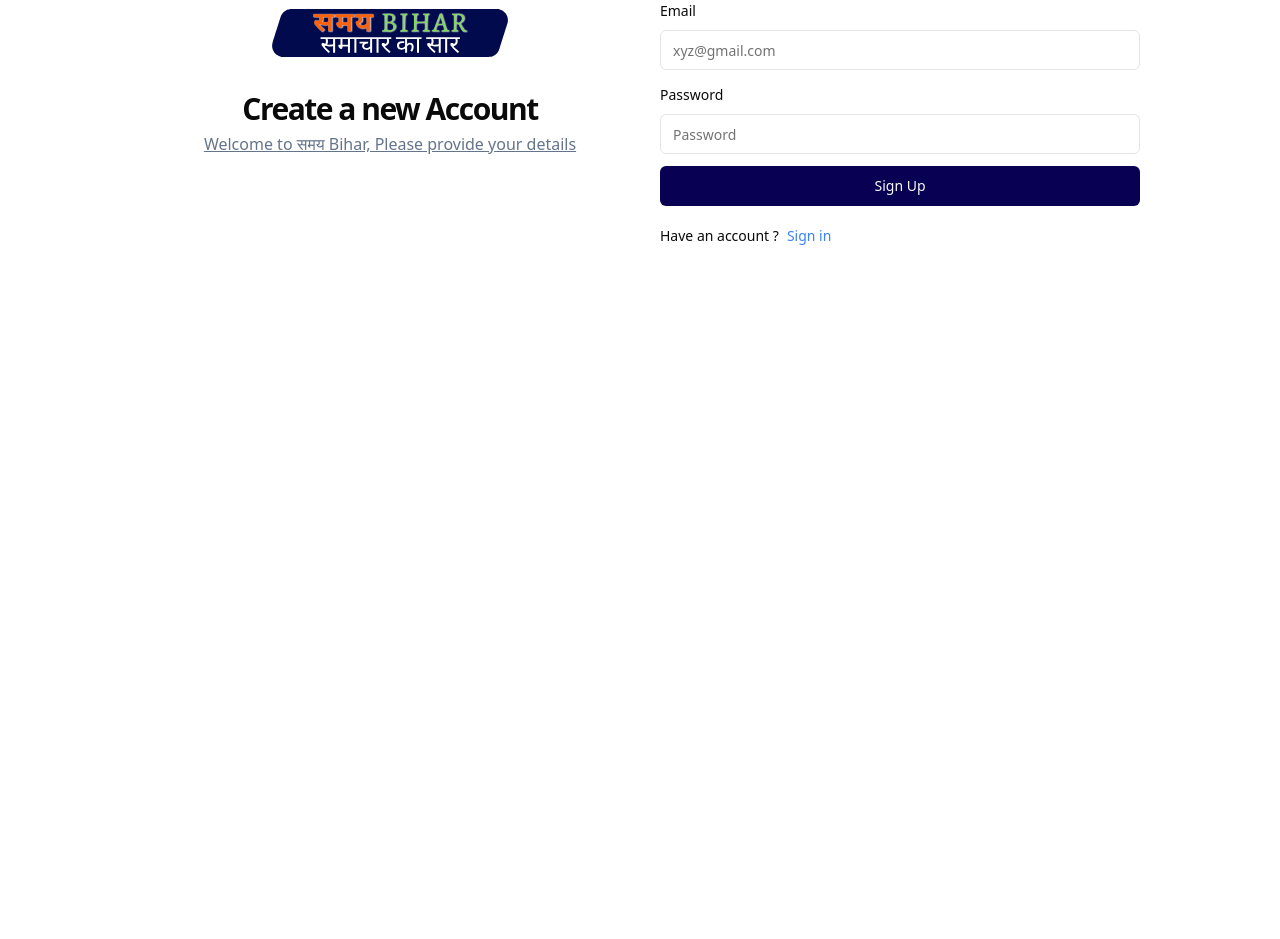
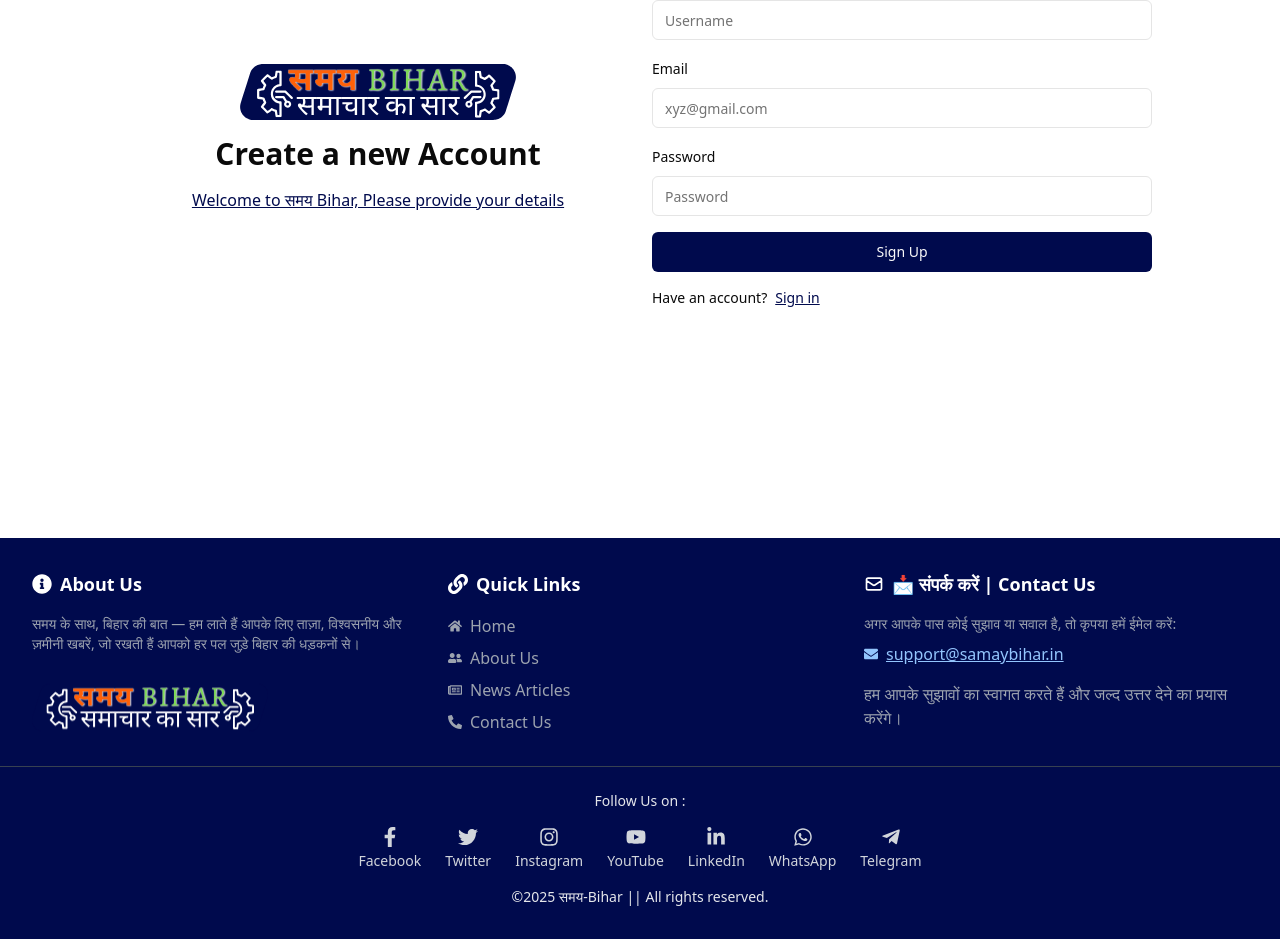
Before and after one commit to nikhilkumar688/SamayBiharweb, a React (Vite) app in the folder frontend/: page /sign-up in a window 1280 px wide. Shown: the part 350-1289 px from the top of the page. Before the commit the page ends 968 px from the top, so only its background shows below. Built offline with nearby package versions, Linux system fonts and the light colour scheme.

Commit message:
created footer component

```diff
--- a/frontend/src/App.jsx
+++ b/frontend/src/App.jsx
@@ -8,6 +8,7 @@
 import NewsArticles from "./pages/NewsArticles";
 import Header from "./components/shared/Header";
 import { Toaster } from "./components/ui/toaster";
+import Footer from "./components/shared/Footer";
 
 const App = () => {
   return (
@@ -21,9 +22,9 @@
         <Route path="/dashboard" element={<Dashboard />} />
         <Route path="/news" element={<NewsArticles />} />
       </Routes>
+      <Footer />
       <Toaster />
     </BrowserRouter>
   );
 };
-
 export default App;
--- a/frontend/src/auth/forms/SignUnForm.jsx
+++ b/frontend/src/auth/forms/SignUnForm.jsx
@@ -7,7 +7,6 @@
 import {
   Form,
   FormControl,
-  FormDescription,
   FormField,
   FormItem,
   FormLabel,
@@ -19,17 +18,19 @@
 const formSchema = z.object({
   username: z
     .string()
-    .min(2, { message: "Username must be atleast 2 characters" }),
-  email: z.string().min({ message: "Invalid email address." }),
+    .min(2, { message: "Username must be at least 2 characters." }),
+  email: z.string().email({ message: "Invalid email address." }),
   password: z
     .string()
-    .min(8, { message: "Password must be atleast 8 characters." }),
+    .min(8, { message: "Password must be at least 8 characters." }),
 });
+
 const SignUnForm = () => {
   const { toast } = useToast();
   const navigate = useNavigate();
   const [loading, setLoading] = useState(false);
   const [errorMessage, setErrorMessage] = useState(null);
+
   const form = useForm({
     resolver: zodResolver(formSchema),
     defaultValues: {
@@ -38,6 +39,7 @@
       password: "",
     },
   });
+
   async function onSubmit(values) {
     try {
       setLoading(true);
@@ -64,30 +66,31 @@
       toast({ title: "Something went wrong!" });
     }
   }
+
   return (
-    <div className="min-h-screen mt-20">
-      <div className="flex p-3 max-w-3xl sm:max-w-5xl mx-auto flex-col md:flex-row md:items-center gap-5">
-        {/* left */}
-        <div className="w-full md:w-1/2 flex flex-col justify-center items-center min-h-[300px] md:min-h-[500px]">
+    <div className="flex items-center justify-center min-h-screen px-4 py-6">
+      <div className="w-full max-w-5xl flex flex-col md:flex-row md:items-center gap-6">
+        {/* Left */}
+        <div className="w-full md:w-1/2 flex flex-col items-center justify-center text-center">
           <Link to={"/"}>
             <img
               src="/logo.svg"
               alt="समय Bihar Logo"
-              className="h-10 sm:h-14 w-auto object-contain p-1"
+              className="h-12 sm:h-14 w-auto object-contain mb-4"
             />
           </Link>
-          <h2 className="text-[24px] md:text-[30px] font-bold leading-[1%] tracking-tighter pt-5 sm:pt-12 text-center">
+          <h2 className="text-2xl md:text-3xl font-bold">
             Create a new Account
           </h2>
-          <p className="text-slate-500 text-[14px] font-medium leading-[140%] md:text-[16px] md:font-normal mt-6 underline">
+          <p className="text-[#000a4d] text-sm md:text-base font-medium mt-4 underline">
             Welcome to समय Bihar, Please provide your details
           </p>
         </div>
 
-        {/* right */}
-        <div className="w-full md:w-1/2 flex-1">
+        {/* Right */}
+        <div className="w-full md:w-1/2">
           <Form {...form}>
-            <form onSubmit={form.handleSubmit(onSubmit)} className="space-y-3">
+            <form onSubmit={form.handleSubmit(onSubmit)} className="space-y-4">
               <FormField
                 control={form.control}
                 name="username"
@@ -137,7 +140,7 @@
               />
               <Button
                 type="submit"
-                className="bg-[#080052] w-full"
+                className="bg-[#000a4d] w-full"
                 disabled={loading}
               >
                 {loading ? (
@@ -148,13 +151,15 @@
               </Button>
             </form>
           </Form>
-          <div className="flex gap-2 text-sm mt-5">
-            <span>Have an account ?</span>
-            <Link to="/sign-in" className="text-blue-500">
+
+          <div className="flex gap-2 text-sm mt-4">
+            <span>Have an account?</span>
+            <Link to="/sign-in" className="text-[#000a4d] underline">
               Sign in
             </Link>
           </div>
-          {errorMessage && <p className="mt-5 text-red-500">{errorMessage}</p>}
+
+          {errorMessage && <p className="mt-4 text-red-500">{errorMessage}</p>}
         </div>
       </div>
     </div>
--- /dev/null
+++ b/frontend/src/components/shared/Footer.jsx
@@ -0,0 +1,139 @@
+import React from "react";
+import { Link } from "react-router-dom";
+import {
+  FaInfoCircle,
+  FaLink,
+  FaHome,
+  FaRegNewspaper,
+  FaPhoneAlt,
+  FaEnvelope,
+  FaUserFriends,
+  FaFacebookF,
+  FaTwitter,
+  FaInstagram,
+  FaYoutube,
+  FaLinkedinIn,
+  FaWhatsapp,
+  FaTelegramPlane,
+} from "react-icons/fa";
+import { HiOutlineMail } from "react-icons/hi";
+
+const Footer = () => {
+  return (
+    <div className="bg-[#000a4d] text-white py-8">
+      <div className="container mx-auto px-6 lg:px-8 grid grid-cols-1 md:grid-cols-3 gap-8">
+        {/* About Us */}
+        <div>
+          <div className="flex items-center gap-2 mb-4">
+            <FaInfoCircle className="text-white text-xl transition duration-300 hover:scale-110 hover:animate-bounce" />
+            <h2 className="text-lg font-semibold">About Us</h2>
+          </div>
+          <p className="text-gray-400 text-sm">
+            समय के साथ, बिहार की बात — हम लाते हैं आपके लिए ताज़ा, विश्वसनीय और
+            ज़मीनी खबरें, जो रखती हैं आपको हर पल जुड़े बिहार की धड़कनों से।
+          </p>
+
+          {/* Logo */}
+          <Link to="/" className="block mt-[30px]">
+            <img
+              src="/logo.svg"
+              alt="Samay Bihar Logo"
+              className="h-12 w-auto animate-float"
+            />
+          </Link>
+        </div>
+
+        {/* Quick Links */}
+        <div>
+          <div className="flex items-center gap-2 mb-4">
+            <FaLink className="text-white text-xl transition duration-300 hover:scale-110 hover:animate-bounce" />
+            <h2 className="text-lg font-semibold">Quick Links</h2>
+          </div>
+          <ul className="space-y-2 text-gray-400">
+            <li className="flex items-center gap-2 group">
+              <FaHome className="text-sm transition group-hover:scale-110 group-hover:text-white" />
+              <Link to="/" className="hover:text-white">
+                Home
+              </Link>
+            </li>
+            <li className="flex items-center gap-2 group">
+              <FaUserFriends className="text-sm transition group-hover:scale-110 group-hover:text-white" />
+              <Link to="/about" className="hover:text-white">
+                About Us
+              </Link>
+            </li>
+            <li className="flex items-center gap-2 group">
+              <FaRegNewspaper className="text-sm transition group-hover:scale-110 group-hover:text-white" />
+              <Link to="/news" className="hover:text-white">
+                News Articles
+              </Link>
+            </li>
+            <li className="flex items-center gap-2 group">
+              <FaPhoneAlt className="text-sm transition group-hover:scale-110 group-hover:text-white" />
+              <Link to="/" className="hover:text-white">
+                Contact Us
+              </Link>
+            </li>
+          </ul>
+        </div>
+
+        {/* Contact Us */}
+        <div>
+          <div className="flex items-center gap-2 mb-4">
+            <HiOutlineMail className="text-white text-xl transition duration-300 hover:scale-110 hover:animate-bounce" />
+            <h2 className="text-lg font-semibold">
+              📩 संपर्क करें | Contact Us
+            </h2>
+          </div>
+          <p className="text-gray-400 text-sm">
+            अगर आपके पास कोई सुझाव या सवाल है, तो कृपया हमें ईमेल करें:
+          </p>
+          <div className="flex items-center gap-2 mt-2 group">
+            <FaEnvelope className="text-blue-300 text-sm transition group-hover:scale-110" />
+            <a
+              href="mailto:support@samaybihar.in"
+              className="underline text-blue-300 hover:text-white"
+            >
+              support@samaybihar.in
+            </a>
+          </div>
+          <p className="text-gray-400 mt-4">
+            हम आपके सुझावों का स्वागत करते हैं और जल्द उत्तर देने का प्रयास
+            करेंगे।
+          </p>
+        </div>
+      </div>
+
+      {/* Social Media and copyright */}
+      <div className="mt-8 border-t border-gray-700 pt-6 text-center text-gray-200 text-sm">
+        <p className="mb-4">Follow Us on :</p>
+        <div className="flex justify-center flex-wrap gap-6 text-white text-center text-[13px] sm:text-sm">
+          {[
+            { href: "#", icon: <FaFacebookF />, label: "Facebook" },
+            { href: "#", icon: <FaTwitter />, label: "Twitter" },
+            { href: "#", icon: <FaInstagram />, label: "Instagram" },
+            { href: "#", icon: <FaYoutube />, label: "YouTube" },
+            { href: "#", icon: <FaLinkedinIn />, label: "LinkedIn" },
+            { href: "#", icon: <FaWhatsapp />, label: "WhatsApp" },
+            { href: "#", icon: <FaTelegramPlane />, label: "Telegram" },
+          ].map(({ href, icon, label }, idx) => (
+            <a
+              key={idx}
+              href={href}
+              className="flex flex-col items-center space-y-1 text-gray-300 hover:text-white transition-transform transform hover:scale-110"
+              title={label}
+            >
+              <div className="text-xl">{icon}</div>
+              <span>{label}</span>
+            </a>
+          ))}
+        </div>
+        <p className="mt-4">
+          &copy;{new Date().getFullYear()} समय-Bihar || All rights reserved.
+        </p>
+      </div>
+    </div>
+  );
+};
+
+export default Footer;
--- a/frontend/tailwind.config.js
+++ b/frontend/tailwind.config.js
@@ -5,53 +5,62 @@
   theme: {
     extend: {
       borderRadius: {
-  			lg: 'var(--radius)',
-  			md: 'calc(var(--radius) - 2px)',
-  			sm: 'calc(var(--radius) - 4px)'
+        lg: "var(--radius)",
+        md: "calc(var(--radius) - 2px)",
+        sm: "calc(var(--radius) - 4px)",
       },
       colors: {
-  			background: 'hsl(var(--background))',
-  			foreground: 'hsl(var(--foreground))',
+        background: "hsl(var(--background))",
+        foreground: "hsl(var(--foreground))",
         card: {
-  				DEFAULT: 'hsl(var(--card))',
-  				foreground: 'hsl(var(--card-foreground))'
+          DEFAULT: "hsl(var(--card))",
+          foreground: "hsl(var(--card-foreground))",
         },
         popover: {
-  				DEFAULT: 'hsl(var(--popover))',
-  				foreground: 'hsl(var(--popover-foreground))'
+          DEFAULT: "hsl(var(--popover))",
+          foreground: "hsl(var(--popover-foreground))",
         },
         primary: {
-  				DEFAULT: 'hsl(var(--primary))',
-  				foreground: 'hsl(var(--primary-foreground))'
+          DEFAULT: "hsl(var(--primary))",
+          foreground: "hsl(var(--primary-foreground))",
         },
         secondary: {
-  				DEFAULT: 'hsl(var(--secondary))',
-  				foreground: 'hsl(var(--secondary-foreground))'
+          DEFAULT: "hsl(var(--secondary))",
+          foreground: "hsl(var(--secondary-foreground))",
         },
         muted: {
-  				DEFAULT: 'hsl(var(--muted))',
-  				foreground: 'hsl(var(--muted-foreground))'
+          DEFAULT: "hsl(var(--muted))",
+          foreground: "hsl(var(--muted-foreground))",
         },
         accent: {
-  				DEFAULT: 'hsl(var(--accent))',
-  				foreground: 'hsl(var(--accent-foreground))'
+          DEFAULT: "hsl(var(--accent))",
+          foreground: "hsl(var(--accent-foreground))",
         },
         destructive: {
-  				DEFAULT: 'hsl(var(--destructive))',
-  				foreground: 'hsl(var(--destructive-foreground))'
+          DEFAULT: "hsl(var(--destructive))",
+          foreground: "hsl(var(--destructive-foreground))",
         },
-  			border: 'hsl(var(--border))',
-  			input: 'hsl(var(--input))',
-  			ring: 'hsl(var(--ring))',
+        border: "hsl(var(--border))",
+        input: "hsl(var(--input))",
+        ring: "hsl(var(--ring))",
         chart: {
-  				'1': 'hsl(var(--chart-1))',
-  				'2': 'hsl(var(--chart-2))',
-  				'3': 'hsl(var(--chart-3))',
-  				'4': 'hsl(var(--chart-4))',
-  				'5': 'hsl(var(--chart-5))'
-  			}
-  		}
-  	}
+          1: "hsl(var(--chart-1))",
+          2: "hsl(var(--chart-2))",
+          3: "hsl(var(--chart-3))",
+          4: "hsl(var(--chart-4))",
+          5: "hsl(var(--chart-5))",
+        },
+      },
+      animation: {
+        float: "float 3s ease-in-out infinite",
+      },
+      keyframes: {
+        float: {
+          "0%, 100%": { transform: "translateY(0)" },
+          "50%": { transform: "translateY(-5px)" },
+        },
+      },
+    },
   },
   plugins: [require("tailwindcss-animate")],
 };
```
Also changed, not shown: frontend/src/components/shared/Header.jsx (+37 -6 lines), frontend/public/logo.svg. Lines whose indentation alone changed are shown as unchanged.
